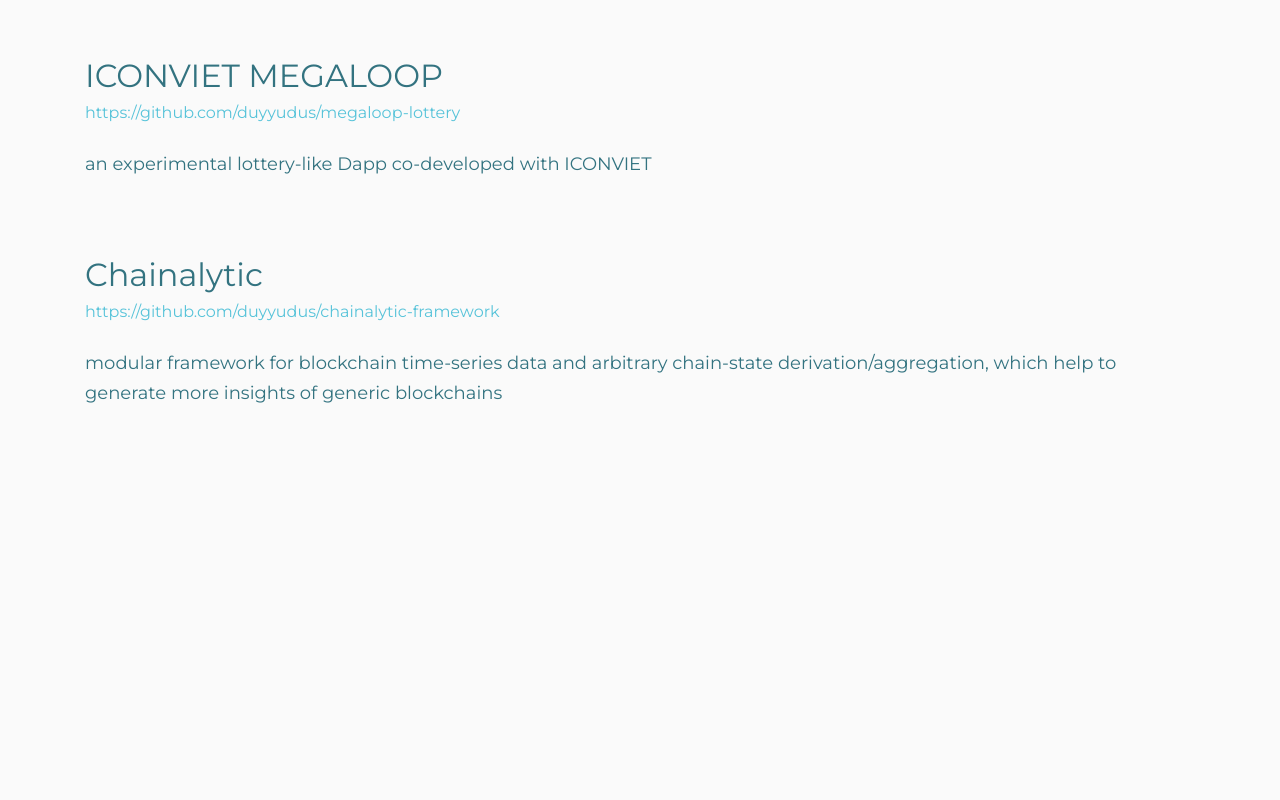
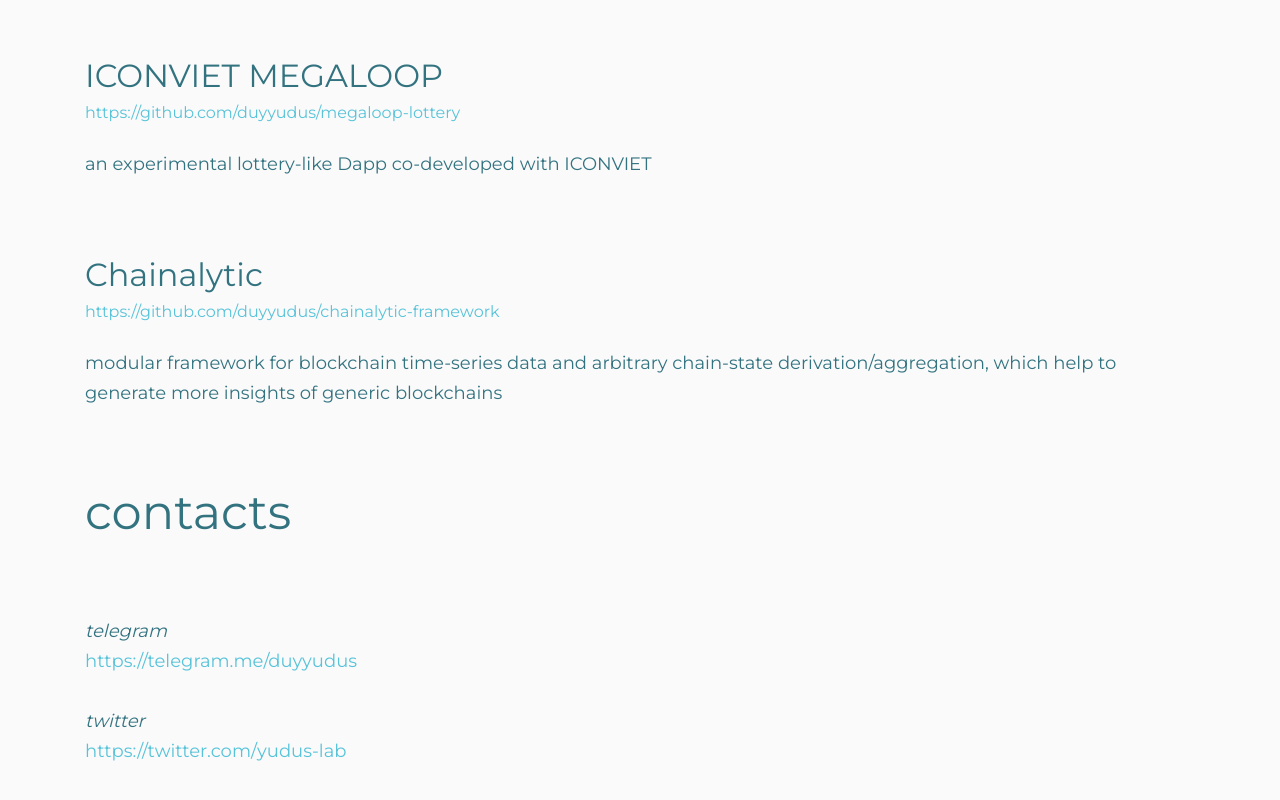
Before and after one commit to duyyudus/yudus-dev, a Gatsby site: page / in a window 1280 px wide. Shown: the part 755-1555 px from the top of the page. Before the commit the page ends 1243 px from the top, so only its background shows below. Built offline with nearby package versions, Linux system fonts and the light colour scheme; Gatsby itself is replaced by a stand-in of ours; a web font is replaced by a local one.

Commit message:
Add contact

```diff
--- a/src/pages/css/index.css
+++ b/src/pages/css/index.css
@@ -59,6 +59,21 @@ code {
   color: var(--primary-main-3);
 }
 
+.Contact {
+  font-weight: 300;
+  font-size: 48px;
+  line-height: 48px;
+
+  color: var(--primary-main-3);
+}
+
+.ContactDetail {
+  font-size: 18px;
+  line-height: 30px;
+
+  color: var(--primary-main-3);
+}
+
 .ProjectItemTitle {
   font-weight: 300;
   font-size: 32px;
@@ -92,6 +107,14 @@ code {
   margin: 0 0 64px 0;
 }
 
+#contact-row {
+  margin: 0 0 64px 0;
+}
+
+#contact-detail-row {
+  margin: 0 0 64px 0;
+}
+
 .project-item-row {
   margin: 0 0 64px 0;
 }
--- a/src/pages/index.js
+++ b/src/pages/index.js
@@ -34,13 +34,48 @@ function Intro() {
   return (
     <div className="row" id="intro-row">
       <p className="col Intro">
-        we are interested in cross-chain Dapps development, especially inter-chain gaming
-        and NFT
+        we are interested in cross-chain Dapps development, especially
+        inter-chain gaming and NFT
         <br />
         <br />
         with experience in both game industry and blockchain space,
         <br />
         we are determined to make the best out of two worlds
+      </p>
+    </div>
+  );
+}
+
+function Contact() {
+  return (
+    <div className="row" id="contact-row">
+      <p className="col Contact">contacts</p>
+    </div>
+  );
+}
+
+function ContactDetail() {
+  return (
+    <div className="row" id="contact-detail-row">
+      <p className="col ContactDetail">
+        <i>telegram</i> <br />
+        <a
+          className="custom-link"
+          href="https://telegram.me/duyyudus"
+          alt="Telegram"
+        >
+          https://telegram.me/duyyudus
+        </a>
+        <br />
+        <br />
+        <i>twitter</i> <br />
+        <a
+          className="custom-link"
+          href="https://twitter.com/yudus-lab"
+          alt="Twitter"
+        >
+          https://twitter.com/yudus-lab
+        </a>
       </p>
     </div>
   );
@@ -118,6 +153,8 @@ export default function Home() {
         intro="modular framework for blockchain time-series data and arbitrary chain-state derivation/aggregation, which help to generate more insights of generic blockchains"
         github="https://github.com/duyyudus/chainalytic-framework"
       />
+      <Contact />
+      <ContactDetail />
     </div>
   );
 }
```
